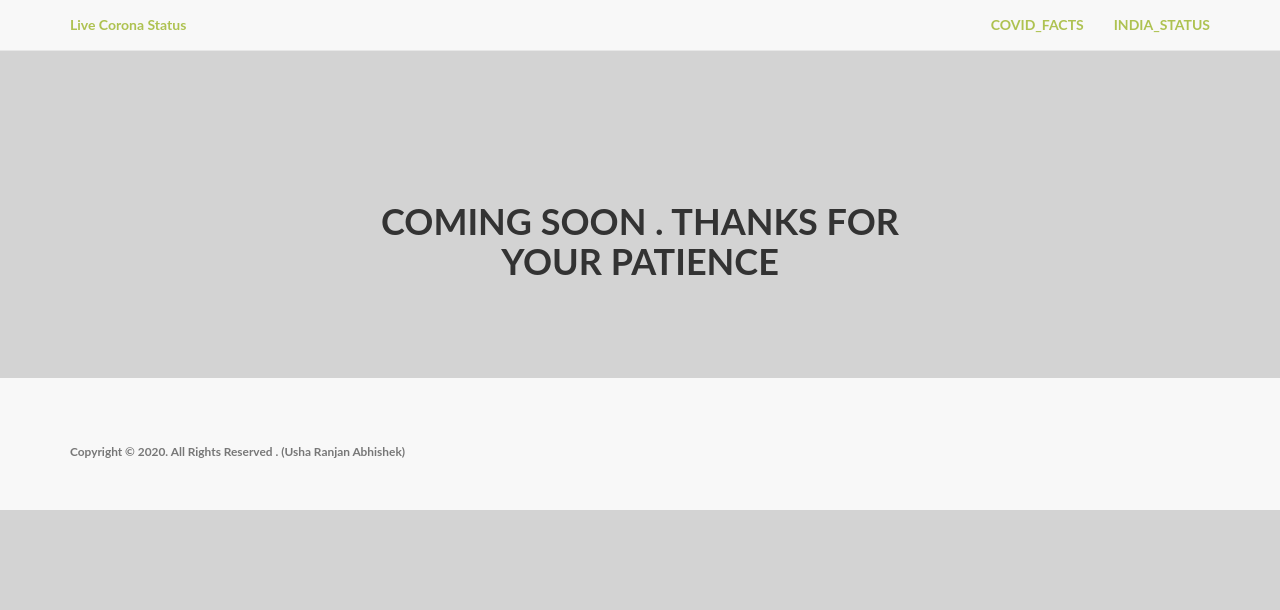
After one commit to Aranjan21/coronaLiveCount, a Flask app: page /india in a window 1280 px wide. The commit adds this page. Shown: the top 610 px of the page. Run offline with Flask 2, Linux system fonts and the light colour scheme; some libraries are stand-ins or nearby versions.

Commit message:
adding India

```diff
--- a/app/routes.py
+++ b/app/routes.py
@@ -40,3 +40,19 @@ def wiki():
     Render the corona facts  template on the /CoronaFacts route
     """
     return render_template('corona_facts.html')
+
+@app.route('/india')
+def india():
+    """
+    Render the INDIA template on the /CoronaFacts route
+
+    url2 = requests.get('https://www.covid19india.org/').text
+    soup2 = BeautifulSoup(url2, 'html.parser')
+
+    total_confirmed_cases = soup2.find("div", {"class": "level"})[3].text
+    total_death = soup2.find("h1").text
+    total_recovered = soup2.find_all("p")[9].text
+    """
+
+
+    return render_template('india.html')
--- a/app/static/css/style.css
+++ b/app/static/css/style.css
@@ -70,7 +70,7 @@ p.copyright {
     padding-top: 50px;
     padding-bottom: 50px;
     text-align: center;
-    color:rgb(207, 24, 24);
+    color:black;
     background: url(../img/intro-bg.jpg) no-repeat center center;
     background-size: cover;
     height: 100%;
--- a/app/templates/base.html
+++ b/app/templates/base.html
@@ -23,7 +23,8 @@
           </div>
           <div class="collapse navbar-collapse" id="bs-example-navbar-collapse-1">
               <ul class="nav navbar-nav navbar-right">
-                <li><a href="{{ url_for('wiki') }}">COVID_FACTS </a></li>
+                <li><a href="{{ url_for('wiki') }}">COVID_FACTS</a></li>
+                <li><a href="{{ url_for('india') }}">INDIA_STATUS</a></li>
               </ul>
           </div>
         </div>
--- a/app/templates/index.html
+++ b/app/templates/index.html
@@ -1,7 +1,4 @@
 {% extends "base.html" %}
-
-
-
 {% block body %}
 <div class="intro-header">
 <div class="content-section">
--- /dev/null
+++ b/app/templates/india.html
@@ -0,0 +1,23 @@
+{% extends "base.html" %}
+{% block body %}
+
+<div class="content-section">
+    <div class="outer">
+      <div class="middle">
+        <div class="inner">
+          <br/>
+    <div class="center">
+        <table class="table table-dark table-bordered">
+
+            <h1 style="text-align:center;">  COMING SOON . THANKS FOR YOUR PATIENCE  </h1>
+
+
+
+
+
+
+    </tbody>
+  </table>
+
+
+{% endblock %}
```
